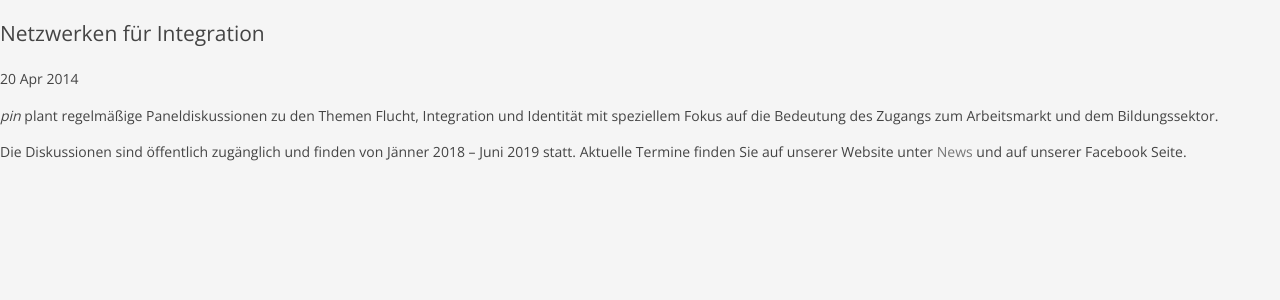
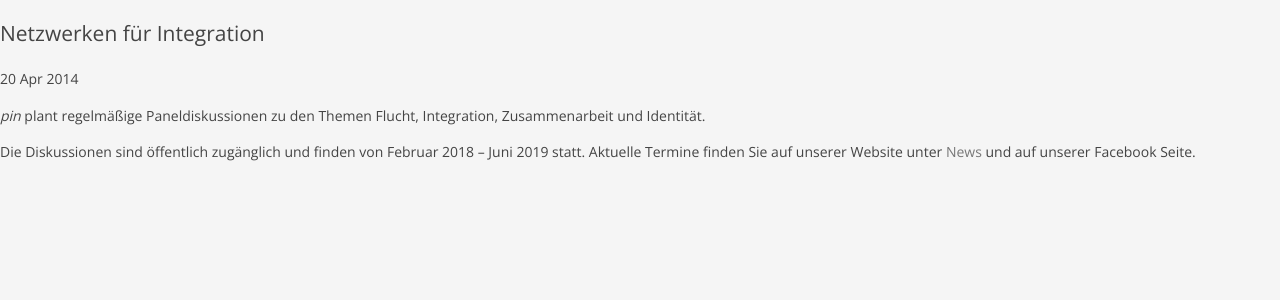
Before and after one commit to pinverein/anna-laura, a Jekyll site: the page built from _posts/de/projects/2014-04-20-projekt_2.md, in a window 1280 px wide. Shown: the top 300 px of the page. Built offline with Jekyll 4.4.1, drawn with Linux system fonts in a browser that asks for light colours; comment, search, counter and statistics services are not loaded.

Commit message:
Update 2014-04-20-projekt_2.md

```diff
--- a/_posts/de/projects/2014-04-20-projekt_2.md
+++ b/_posts/de/projects/2014-04-20-projekt_2.md
@@ -8,6 +8,6 @@
 
 ---
 
-*pin* plant regelmäßige Paneldiskussionen zu den Themen Flucht, Integration und Identität mit speziellem Fokus auf die Bedeutung des Zugangs zum Arbeitsmarkt und dem Bildungssektor.
+*pin* plant regelmäßige Paneldiskussionen zu den Themen Flucht, Integration, Zusammenarbeit und Identität.
 
-Die Diskussionen sind öffentlich zugänglich und finden von Jänner 2018 – Juni 2019 statt. Aktuelle Termine finden Sie auf unserer Website unter <a class='scroll-on-page-link' href='#start'>News</a> und auf unserer Facebook Seite.
+Die Diskussionen sind öffentlich zugänglich und finden von Februar 2018 – Juni 2019 statt. Aktuelle Termine finden Sie auf unserer Website unter <a class='scroll-on-page-link' href='#start'>News</a> und auf unserer Facebook Seite.
```
